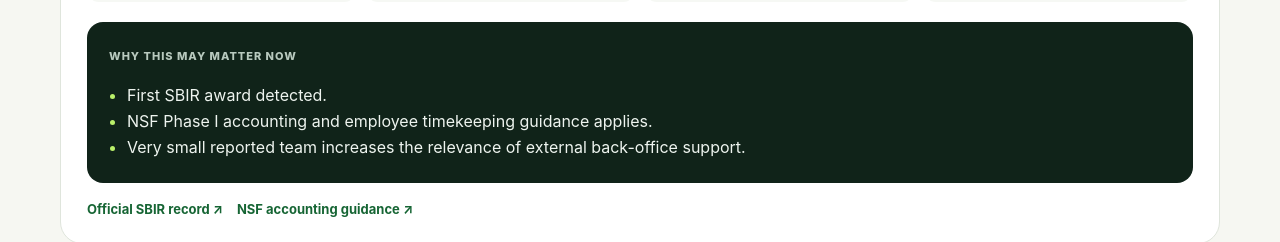
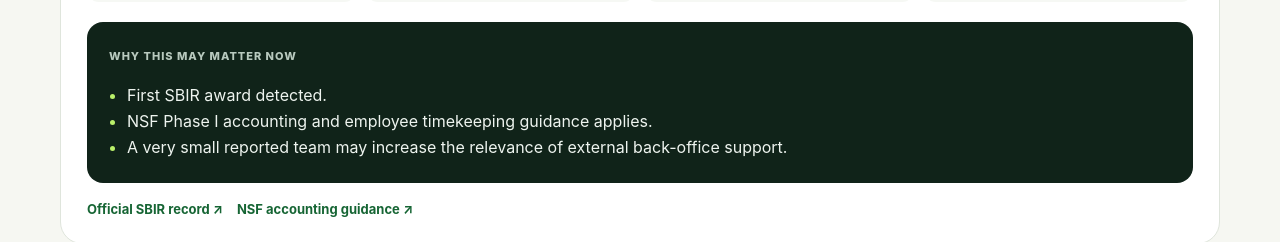
Before and after one commit to dgimenez6/awardflux, a Next.js app: page /signals in a window 1280 px wide. Shown: the part 1220-1462 px from the top of the page. Built offline with nearby package versions, Linux system fonts and the light colour scheme.

Commit message:
Qualify inferred need in Yadonai sample

```diff
--- a/app/signals/page.tsx
+++ b/app/signals/page.tsx
@@ -25,7 +25,7 @@
     why: [
       "First SBIR award detected.",
       "NSF Phase I accounting and employee timekeeping guidance applies.",
-      "Very small reported team increases the relevance of external back-office support.",
+      "A very small reported team may increase the relevance of external back-office support.",
     ],
     awardSource: "https://www.sbir.gov/portfolio/2659728",
   },
```
